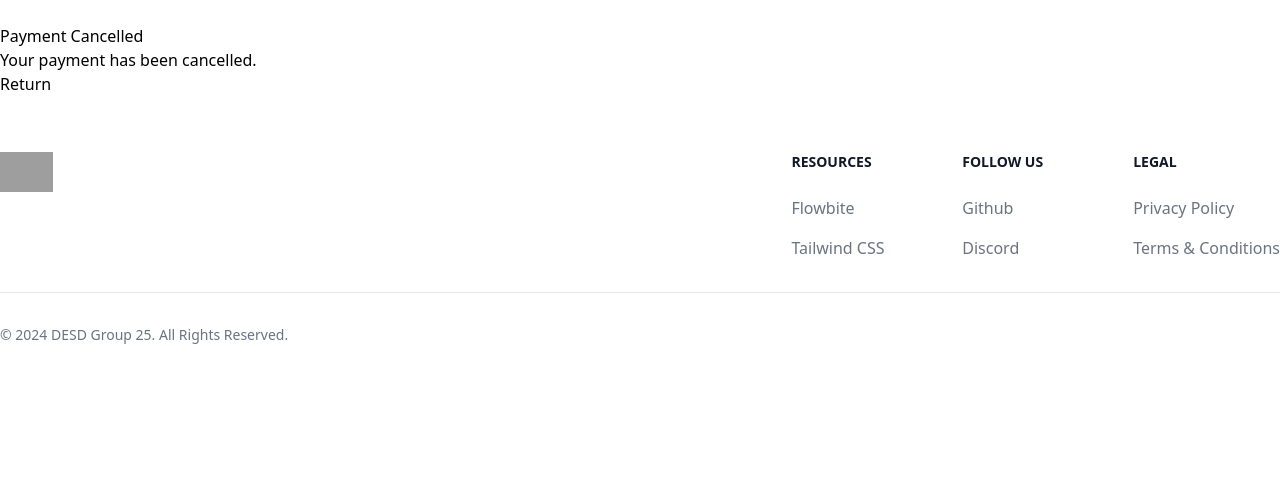
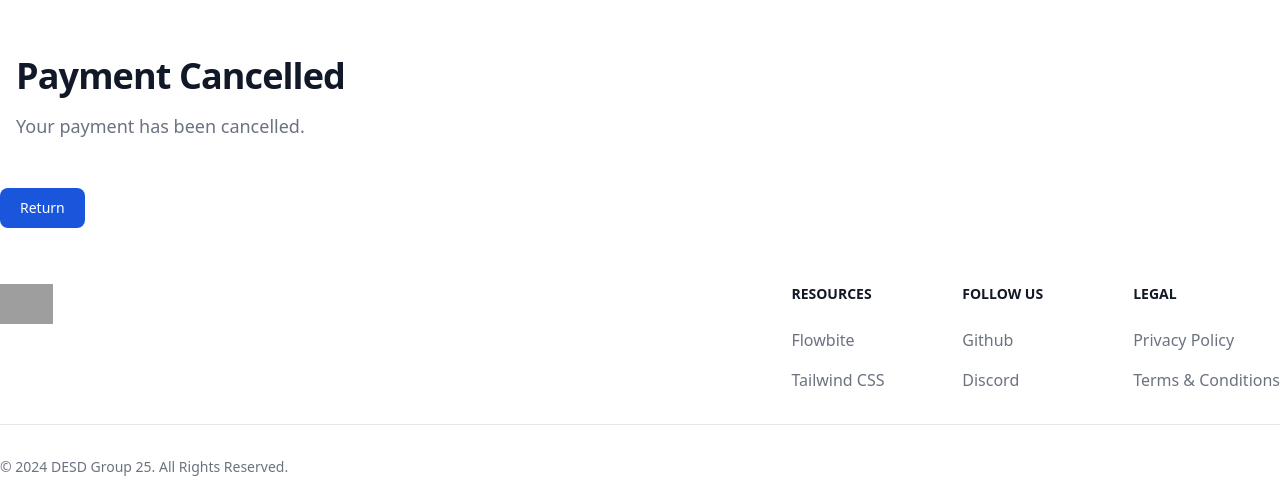
Before and after one commit to brdywltn/ML-A-A-S, a Django app: page /payment/cancel/ in a window 1280 px wide. Shown: the part 72-560 px from the top of the page. Run offline with Django 5.2, Linux system fonts and the light colour scheme; style sheets or scripts are compiled from the project's sources; some libraries are stand-ins or nearby versions; grey boxes are pictures that could not be loaded.

Commit message:
Add button styling

```diff
--- a/myproject/myapp/templates/payment_cancelled.html
+++ b/myproject/myapp/templates/payment_cancelled.html
@@ -1,5 +1,10 @@
 {% extends "_base.html" %}{% block content %}
-<h1>Payment Cancelled</h1>
-<p>Your payment has been cancelled.</p>
-<button><a href="{% url 'pricing' %}">Return</a></button>
+<div class="grid grid-cols-1 gap-16 items-center py-8 px-4 mx-auto w-70 lg:grid">
+    <div class="font-light text-gray-500 sm:text-lg dark:text-gray-400">
+        <h2 class="mb-4 text-4xl tracking-tight font-extrabold text-gray-900 dark:text-white">Payment Cancelled</h2>
+        <p class="mb-4">Your payment has been cancelled.</p>
+    </div>
+</div>
+
+<button class="text-white bg-blue-700 hover:bg-blue-800 focus:ring-4 focus:outline-none focus:ring-blue-200 dark:bg-blue-600 dark:hover:bg-blue-700 dark:focus:ring-blue-900 font-medium rounded-lg text-sm px-5 py-2.5 inline-flex justify-center text-center"><a href="{% url 'pricing' %}">Return</a></button>
 {% endblock content%}
```
Also changed, not shown: myproject/myapp/templates/payment_success.html (+8 -3 lines).
